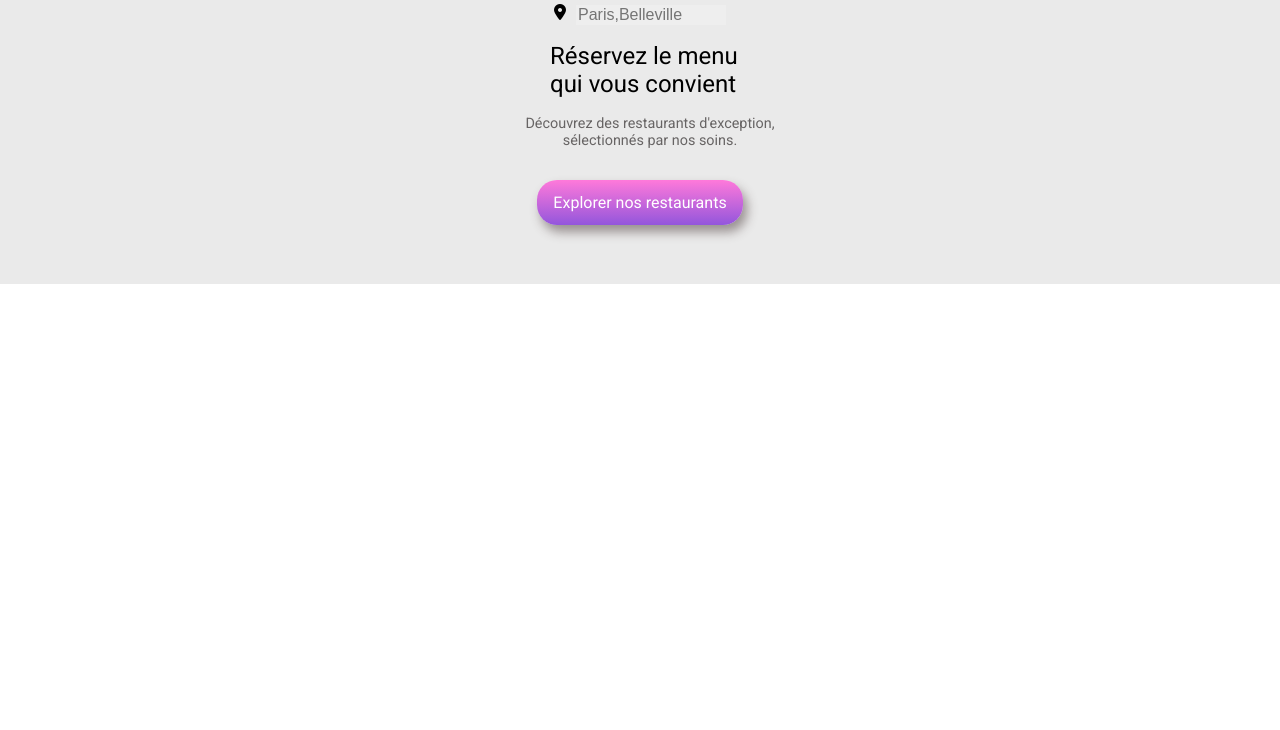
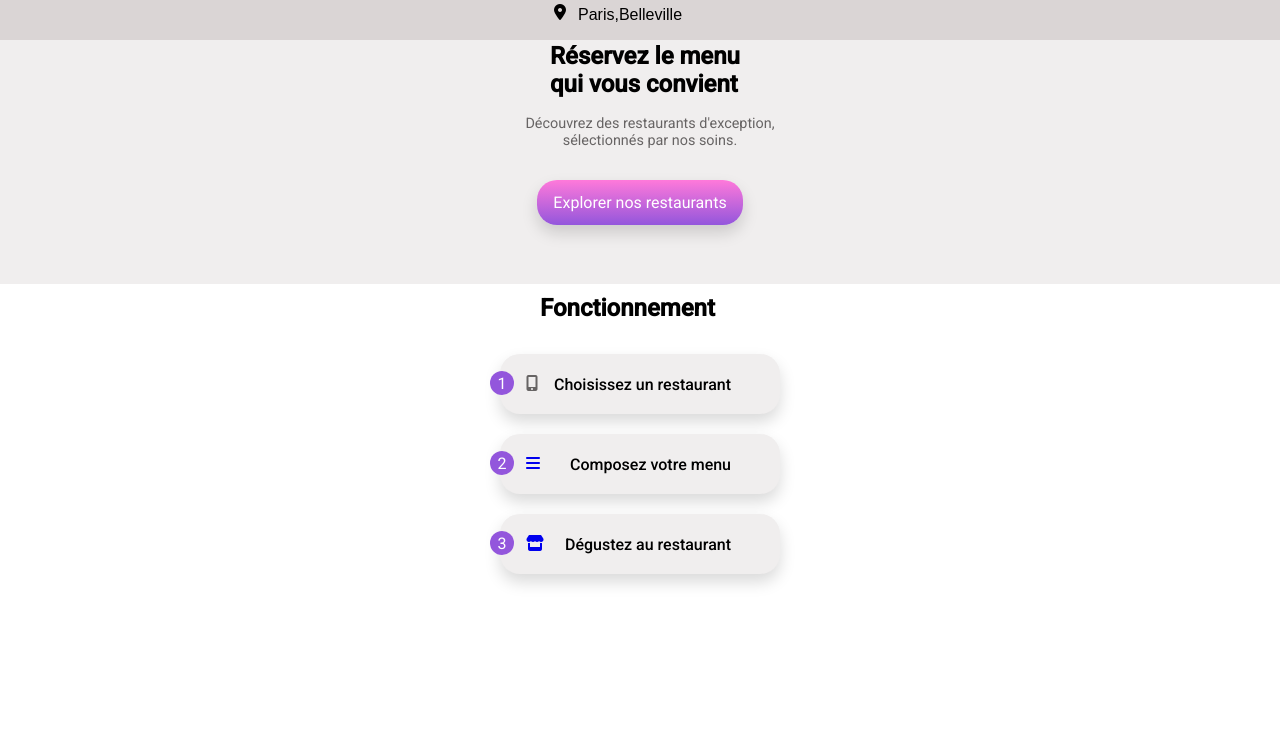
Before and after one commit to orianne-dev/OrianneRoussel_3_11052021, a plain HTML site: page index.html in a window 1280 px wide. Shown: the part 70-800 px from the top of the page. Drawn offline with Linux system fonts and the light colour scheme; a web font is replaced by a local one.

Commit message:
header, box search, box explore

```diff
--- a/index.html
+++ b/index.html
@@ -13,21 +13,46 @@
 <body>
     <div class="container__page">
         <!-- HEADER -->
-    <header class="box__header">
-        <h1 class="box__header--logo">ohmyfood</h1>
+    <header class="box-header">
+        <h1 class="box-header__logo">ohmyfood</h1>
     </header>
         <!-- FORMULAIRE DE RECHERCHE -->
-    <form class="box__search" >
-        <label class="box__search--icon-map" for="mySearch"><i class="fas fa-map-marker-alt"></i></label>
-        <input class="box__search--input" type="search" id="mySearch" name="q"
+    <form class="box-search" >
+        <label class="box-search__icon-map" for="mySearch"><i class="fas fa-map-marker-alt"></i></label>
+        <input class="box-search__input" type="search" id="mySearch" name="q"
        placeholder="Paris,Belleville">
     </form>
         <!-- SECTION EXPLORE -->
-    <section class="box__explore">
-        <h2 class="box__explore--titre">Réservez le menu qui vous convient</h2>
-        <h3 class="box__explore--description">Découvrez des restaurants d'exception, sélectionnés par nos soins.</h3>
-        <a class="btn btn__medium" href="#">
+    <section class="box-explore">
+        <h2 class="titres-acceuil box-explore--titre">Réservez le menu qui vous convient</h2>
+        <h3 class="box-explore--description">Découvrez des restaurants d'exception, sélectionnés par nos soins.</h3>
+        <a class="btn btn-medium" href="#">
             <p>Explorer nos restaurants</p>
+        </a>
+    </section>
+        <!-- SECTION PROCESS -->
+    <section class="box-process" >
+        <h2 class="titres-acceuil box-process__titre" >Fonctionnement</h2>
+        <a class="btn box-process__btn" href="#">
+            <div class="box-process__btn--elem-circle">1</div>
+            <div class="box-process__btn--items">
+                <i class="fas fa-mobile-alt"></i>
+                <p>Choisissez un restaurant</p>
+            </div>
+        </a>
+        <a class="btn box-process__btn" href="#">
+            <div class="box-process__btn--elem-circle">2</div>
+            <div class="box-process__btn--items">
+                <i class="fas fa-bars"></i>
+                <p>Composez votre menu</p>
+            </div>
+        </a>
+        <a class="btn box-process__btn" href="#">
+            <div class="box-process__btn--elem-circle">3</div>
+            <div class="box-process__btn--items">
+                <i class="fas fa-store"></i>
+                <p>Dégustez au restaurant</p>
+            </div>
         </a>
     </section>
     </div>
--- a/main.scss
+++ b/main.scss
@@ -42,8 +42,13 @@ ol, ul {
 $prem-color:#9356DC;
 $sec-color:#FF79DA;
 $ter-color: #99E2D0;
-$bg-color: #eaeaea;
+$bg-color: #f0eeee;
+$bg-sec-color: #dad5d5;
 $sec-font-color: #676464;
+
+$box-shadow: 0 0.5rem 1rem rgba(black, 0.15);
+$box-shadow-hover: 0 0.5rem 1rem rgba(black, 0.35);
+$filter-light: brightness(111%);
 
 /*--------------------*\
 	   MIXIN
@@ -67,6 +72,22 @@ h1 {
 	font-family: 'Shrikhand', cursive;
 }
 
+.titres-acceuil {
+	height: 40px;
+width: 200px;
+font-size: 1.5rem;
+font-weight: bold;
+}
+
+.btn {
+	box-shadow: $box-shadow;
+}
+
+.btn:hover {
+	filter: $filter-light;
+	box-shadow: $box-shadow-hover;
+}
+
 /*--------------------*\
 		MOBILE S
 \*--------------------*/
@@ -76,49 +97,56 @@ h1 {
 		margin-top: 10px;
 	}
 
-	.box__header {
+	// header //
+
+	.box-header {
 	@include flex-center;
     height: 50px;
 	}
 
-	.box__header--logo {
+	.box-header__logo {
 		font-size: 2rem;
 	}
 
-	.box__search {
-		background-color: $bg-color;
+	// formulaire de recherche //
+
+	.box-search {
+		background-color: $bg-sec-color;
 		@include flex-center;
     	height: 50px;
 	}
 
-	.box__search--input {
+	.box-search__input {
 		border: none;
-		background-color: #eee;
+		background-color: $bg-sec-color;
 		appearance: none;
 		margin-left: 10px;
 		font-size: 1rem;
 		width: 150px;
 	}
 
-	.box__search--icon-map {
+	.box-search__input::placeholder {
+		color: black;
+	}
+
+	.box-search__icon-map {
 		padding-bottom: 6px;
 	}
 
-	.box__explore {
+	// section explore //
+
+	.box-explore {
 		background-color: $bg-color;
 		height: 244px;
 		@include flex-center;
     flex-direction: column;
 	}
 
-	.box__explore--titre {
-		height: 40px;
-    width: 200px;
-    font-size: 1.5rem;
+	.box-explore--titre {
 	transform: translate(10px, -58px);
 	}
 
-	.box__explore--description {
+	.box-explore--description {
 		height: 40px;
     width: 250px;
     font-size: 0.9rem;
@@ -128,24 +156,71 @@ h1 {
 
 	}
 
-	.btn__medium {
+	.btn-medium {
 		@include flex-center;
 		text-decoration: none;
 		border-radius: 20px;
         width: 206px;
     height: 45px;
 	background-image: linear-gradient($sec-color,$prem-color);
-	box-shadow: 4px 7px 11px #989090;
 	}
 
-	.btn__medium:hover{
-		filter: brightness(111%);
-	box-shadow: 4px 7px 11px #575454;
-	}
-
-	.btn__medium p {
+	.btn-medium p {
 
     color: white;
 	}
 
+	// section process //
+
+	.box-process {
+		height: 300px;
+    display: flex;
+    align-items: center;
+    justify-content: space-around;
+    flex-direction: column;
+	}
+
+	.box-process__titre {
+
+	}
+
+	.box-process__btn {
+		text-decoration: none;
+		border-radius: 20px;
+        width: 280px;
+    	height: 60px;
+		background-color: $bg-color;
+		@include flex-center;
+	}
+
+	.box-process__btn--items {
+		display: flex;
+    align-items: space-between;
+    width: 205px;
+    justify-content: space-between;
+    margin-left: -23px;
+	}
+
+	.fa-mobile-alt {
+		color: $sec-font-color;
+	}
+
+	.box-process__btn--items p {
+		color: black;
+		font-weight: 500;
+	}
+
+	.box-process__btn--elem-circle {
+		width: 1.5rem;
+    height: 1.5rem;
+    border-radius: 50%;
+    background-color:$prem-color;
+    color: white;
+	@include flex-center;
+	position: absolute;
+    transform: translate(-138px, -1px);
+	}
+
+
+
 	// @media only screen and (min-width: px)
```
Also changed, not shown: style.css, 1 other file.
